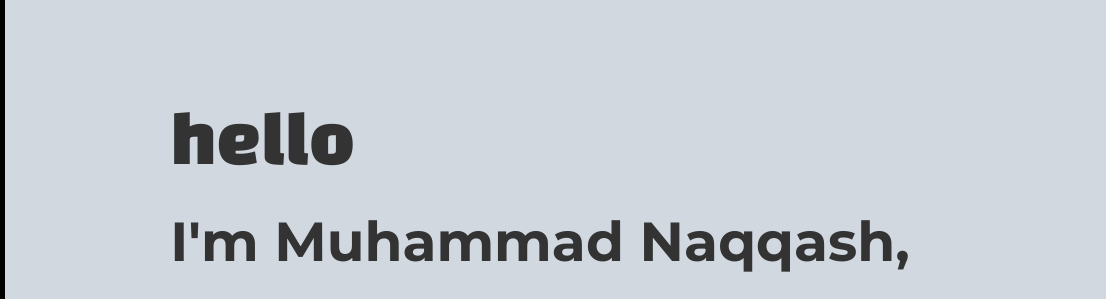
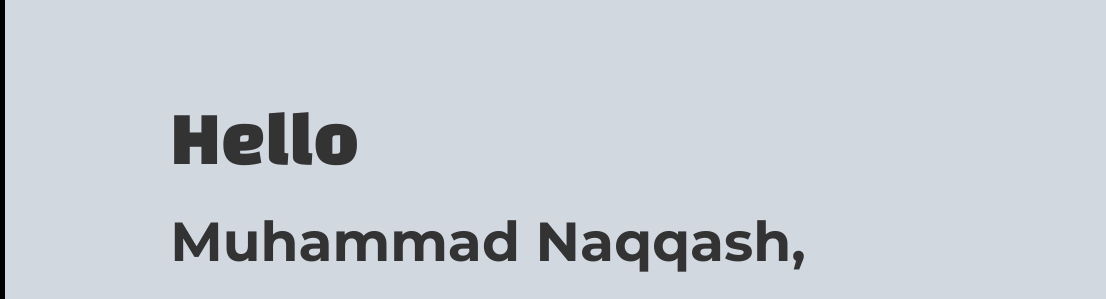
Before and after one commit to naqqasheme/Bootstrap, a plain HTML site: page 123.html in a window 1280 px wide. Shown: the part 90-389 px from the top of the page, 174-1280 px from the left. Drawn offline with nearby package versions, Linux system fonts and the light colour scheme; a web font is replaced by a local one.

Commit message:
Update 123.html
Aesthetic purpose changes.

```diff
--- a/123.html
+++ b/123.html
@@ -186,8 +186,8 @@
       <div class="col-sm-9 bg-2">
         <!-- About -->
         <div id="about" class="section_div">
-          <h1 id="hello">hello</h1>
-          <h3 id="name">I'm Muhammad Naqqash,</h3>
+          <h1 id="hello">Hello</h1>
+          <h3 id="name">Muhammad Naqqash,</h3>
           <h3 id="self">a self taught developer.</h3>
           <h3 id="engineer">I'm a Computer Engineer. </h3>
           <p id="intro">I'm a positive and friendly person. Also, I love to set goals and achieve them.<br> My important qualities: self-motivated, ability overcome difficulties and the <br> ability to learn.</p>
```
